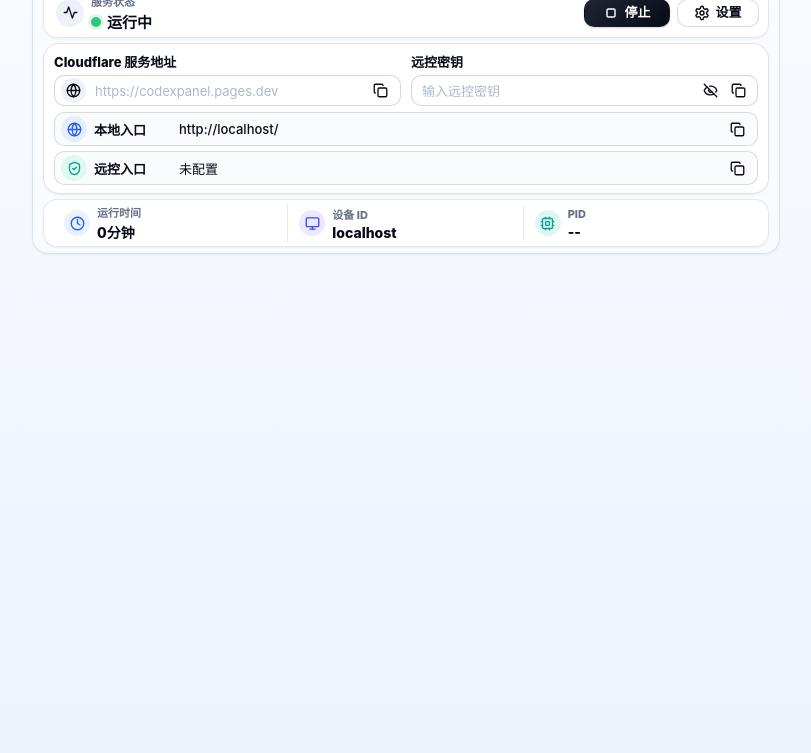
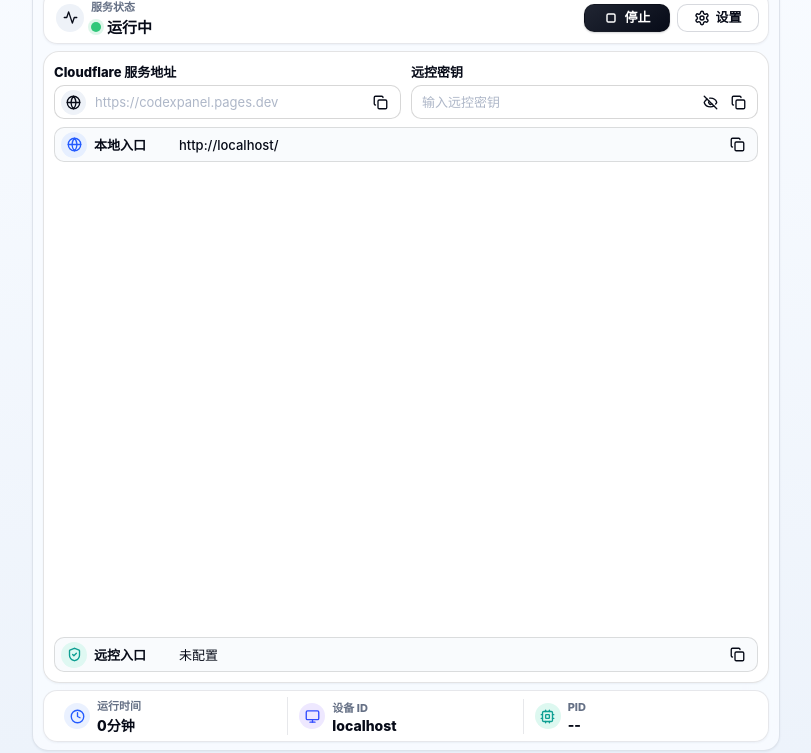
Before and after one commit to wintopic/CodexPanel, a website: page public/control.html in a window 1280 px wide. Shown: the part 47-800 px from the top of the page, without its empty margins (234-1045 px from the left). Drawn offline with Linux system fonts and the light colour scheme; no server answers.

Commit message:
fix: fit control panel layout

```diff
--- a/public/control.html
+++ b/public/control.html
@@ -47,13 +47,13 @@
 
     .shell {
       width: min(748px, calc(100vw - 4px));
-      height: auto;
+      height: calc(100vh - 4px);
       max-height: calc(100vh - 4px);
       margin: 0 auto;
-      padding: 6px 10px;
+      padding: 8px 10px;
       display: grid;
-      grid-template-rows: auto auto auto;
-      row-gap: 5px;
+      grid-template-rows: auto auto minmax(0, 1fr);
+      row-gap: 7px;
       border: 1px solid rgba(42, 58, 88, .12);
       border-radius: 16px;
       background: var(--shell);
@@ -90,8 +90,8 @@
     .panel {
       min-height: 0;
       display: grid;
-      grid-template-rows: auto auto;
-      gap: 5px;
+      grid-template-rows: minmax(0, 1fr) auto;
+      gap: 7px;
     }
     .card {
       border: 1px solid var(--line);
@@ -102,22 +102,23 @@
     }
     .main-card {
       min-height: 0;
-      padding: 8px 10px;
+      padding: 10px 10px;
       display: grid;
+      grid-template-rows: auto minmax(0, 1fr);
       align-content: start;
-      gap: 6px;
+      gap: 8px;
     }
     .core-card {
       border-color: rgba(11, 11, 12, .11);
       background: rgba(255,255,255,.9);
     }
     .service-bar {
-      min-height: 42px;
+      min-height: 46px;
       display: grid;
       grid-template-columns: minmax(0, 1fr) auto;
       align-items: center;
       gap: 8px;
-      padding: 5px 9px;
+      padding: 6px 9px;
       border: 1px solid var(--line);
       border-radius: 14px;
       background: rgba(255,255,255,.9);
@@ -196,10 +197,10 @@
     .config-grid {
       display: grid;
       grid-template-columns: repeat(2, minmax(0, 1fr));
-      gap: 5px 10px;
+      gap: 6px 10px;
     }
     .core-card .config-grid {
-      gap: 5px 10px;
+      gap: 6px 10px;
     }
     .field {
       display: grid;
@@ -213,7 +214,7 @@
       white-space: nowrap;
     }
     .input-box {
-      min-height: 31px;
+      min-height: 34px;
       display: grid;
       grid-template-columns: minmax(0, 1fr) auto;
       gap: 7px;
@@ -225,7 +226,7 @@
       box-shadow: none;
     }
     .core-card .input-box {
-      min-height: 31px;
+      min-height: 34px;
       border-color: rgba(11,11,12,.16);
       background: rgba(255,255,255,.9);
       box-shadow: none;
@@ -273,14 +274,16 @@
     .icon-btn svg { width: 15px; height: 15px; }
     .icon-btn:hover { background: rgba(0,0,0,.055); }
     .links {
+      min-height: 0;
       display: grid;
-      gap: 5px;
+      gap: 7px;
+      align-content: space-between;
     }
     .core-card .links {
-      gap: 5px;
+      gap: 7px;
     }
     .link-row {
-      min-height: 33px;
+      min-height: 35px;
       display: grid;
       grid-template-columns: 26px 78px minmax(0, 1fr) 22px;
       gap: 7px;
@@ -291,7 +294,7 @@
       background: rgba(248,250,253,.82);
     }
     .core-card .link-row {
-      min-height: 33px;
+      min-height: 35px;
       grid-template-columns: 26px 78px minmax(0, 1fr) 22px;
       border-color: rgba(11,11,12,.13);
       background: rgba(248,250,253,.82);
@@ -329,12 +332,12 @@
       font-weight: 520;
     }
     .info-bar {
-      min-height: 40px;
+      min-height: 46px;
       display: grid;
       grid-template-columns: repeat(3, minmax(0, 1fr));
       align-items: center;
       gap: 0;
-      padding: 4px 9px;
+      padding: 6px 9px;
       border: 1px solid var(--line);
       border-radius: 14px;
       background: rgba(255,255,255,.9);
```
Also changed, not shown: 2 other files.
